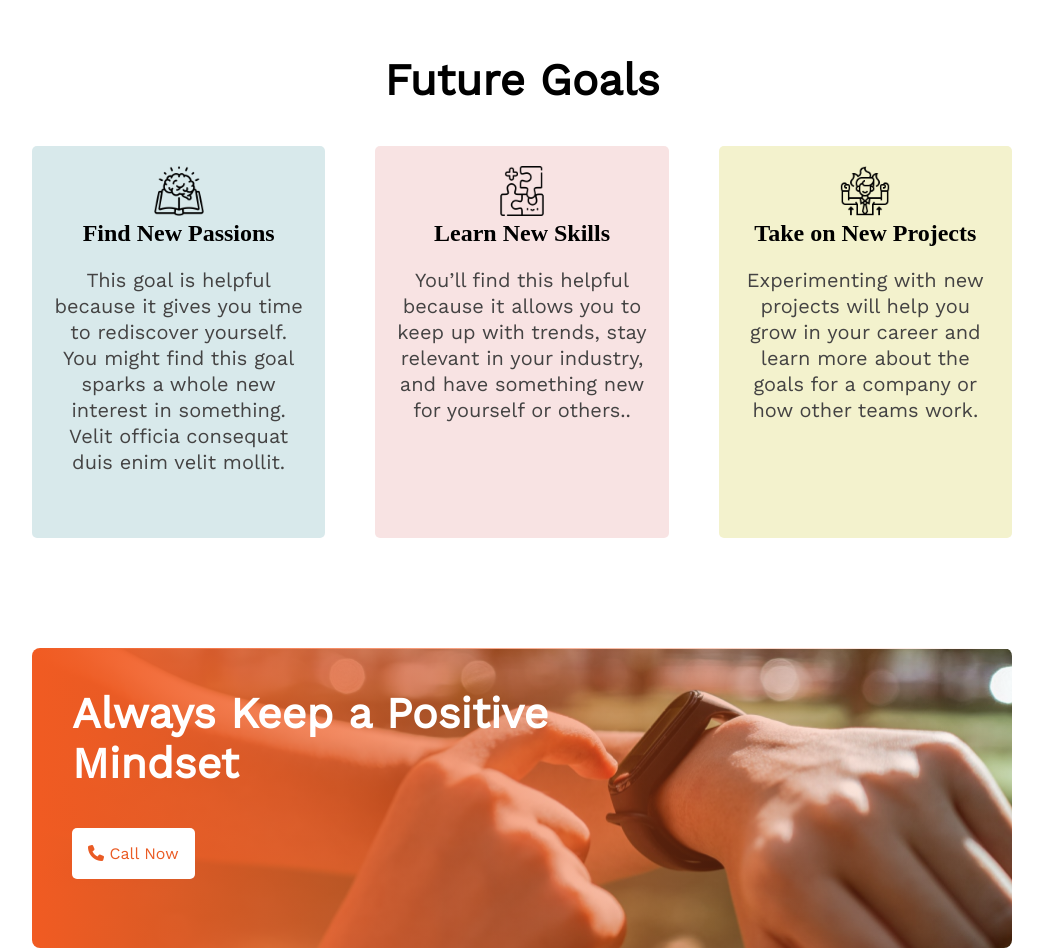
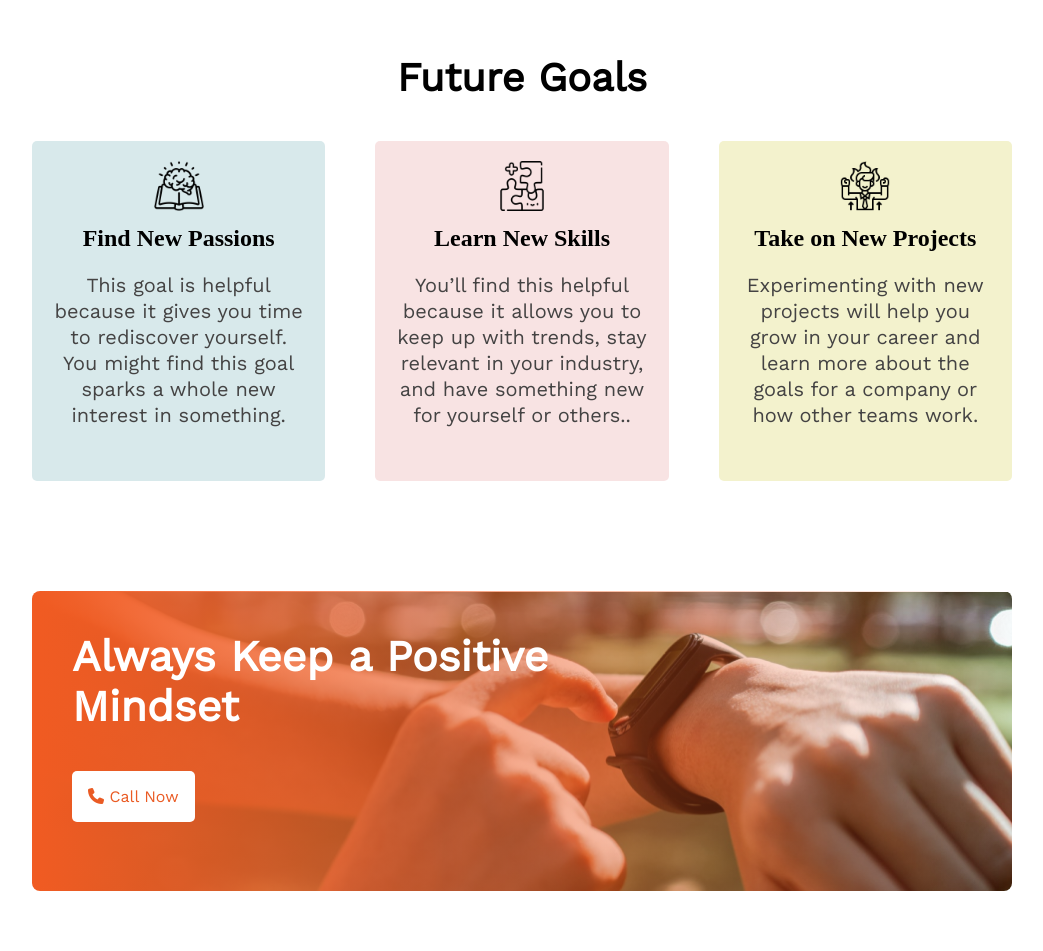
Before and after one commit to Habibaferdausi/new-year-new-me, a plain HTML site: page index.html in a window 1280 px wide. Shown: the part 2181-3132 px from the top of the page, without its empty margins (118-1161 px from the left). Drawn offline with nearby package versions, Linux system fonts and the light colour scheme.

Commit message:
update css

```diff
--- a/index.html
+++ b/index.html
@@ -89,19 +89,19 @@
 
         <div class="goal1">
           <img src="images/icons/book.png" width="50px" , height="50px"> </img>
-          <h2 >Find New Passions</h2>
-            <p class="des"> This goal is helpful because it gives you time to rediscover yourself. You might find this goal sparks a whole new interest in something. Velit officia consequat duis enim velit mollit.</p>
+          <h2 class="text" >Find New Passions</h2>
+            <p class="des"> This goal is helpful because it gives you time to rediscover yourself. You might find this goal sparks a whole new interest in something.</p>
 
         </div>
         <div class="goal2">
           <img src="images/icons/skills.png" width="50px" , height="50px"> </img>
-          <h2 >Learn New Skills</h2>
+          <h2 class="text">Learn New Skills</h2>
             <p class="des">You’ll find this helpful because it allows you to keep up with trends, stay relevant in your industry, and have something new for yourself or others..</p>
 
         </div>
         <div class="goal3">
           <img src="images/icons/enthusiast.png" width="50px" , height="50px"></img>
-            <h2>Take on New Projects</h2>
+            <h2 class="text">Take on New Projects</h2>
 
             <p class="des">Experimenting with new projects will help you grow in your career and learn more about the goals for a company or how other teams work.</p>
         </div>
--- a/style.css
+++ b/style.css
@@ -118,7 +118,7 @@
   padding-top: 40px;
   padding-bottom: 40px;
   text-align: center;
-  font-size: 44px;
+  font-size: 40px;
   font-family: "Work Sans", sans-serif;}
 
 .container {
@@ -129,16 +129,19 @@
   text-align: center;
   gap: 30px;
 }
+.text{
+  margin-top: 10px;
+}
 .goal1 {
   width: 360px;
-  height: 352px;
+  height: 300px;
   padding: 20px;
   background-color: rgba(79, 157, 166, 0.22);
   border-radius: 5px;
 }
 .goal2 {
   width: 360px;
-  height: 352px;
+  height: 300px;
   padding: 20px;
   margin-left: 20px;
   background-color: rgba(245, 211, 211, 0.64);
@@ -146,7 +149,7 @@
 }
 .goal3 {
   width: 360px;
-  height: 352px;
+  height: 300px;
   padding: 20px;
   margin-left: 20px;
   background-color: #f3f2cd;
@@ -219,7 +222,7 @@ padding-left: 20px;
   color:#EA5B24;
   padding:16px 20px;
   border: 0;
-  margin-top: 10px;
+  margin-top: 20px;
   border-radius: 5px;
   font-size: 16px;
   font-family: "Work Sans", sans-serif;
```
